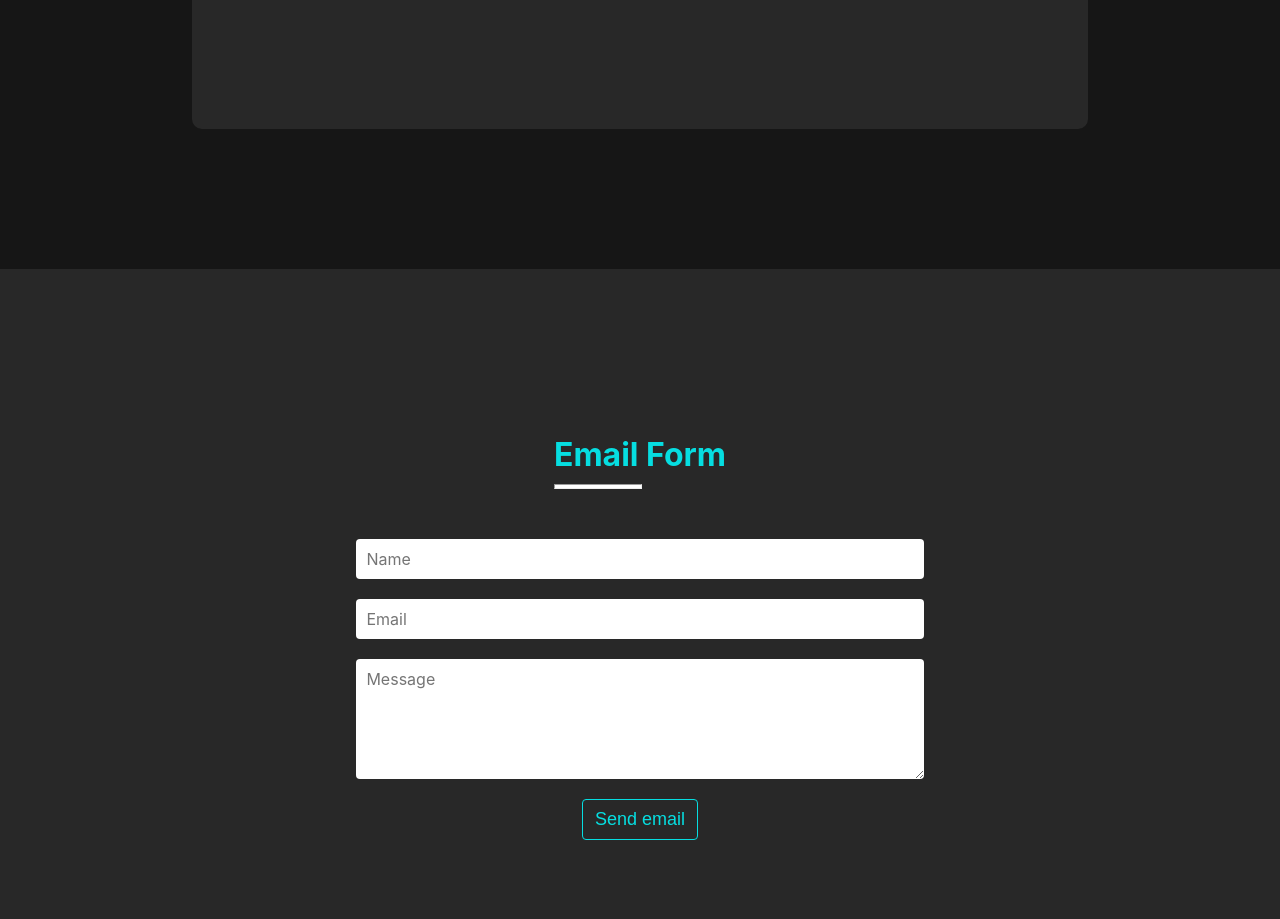
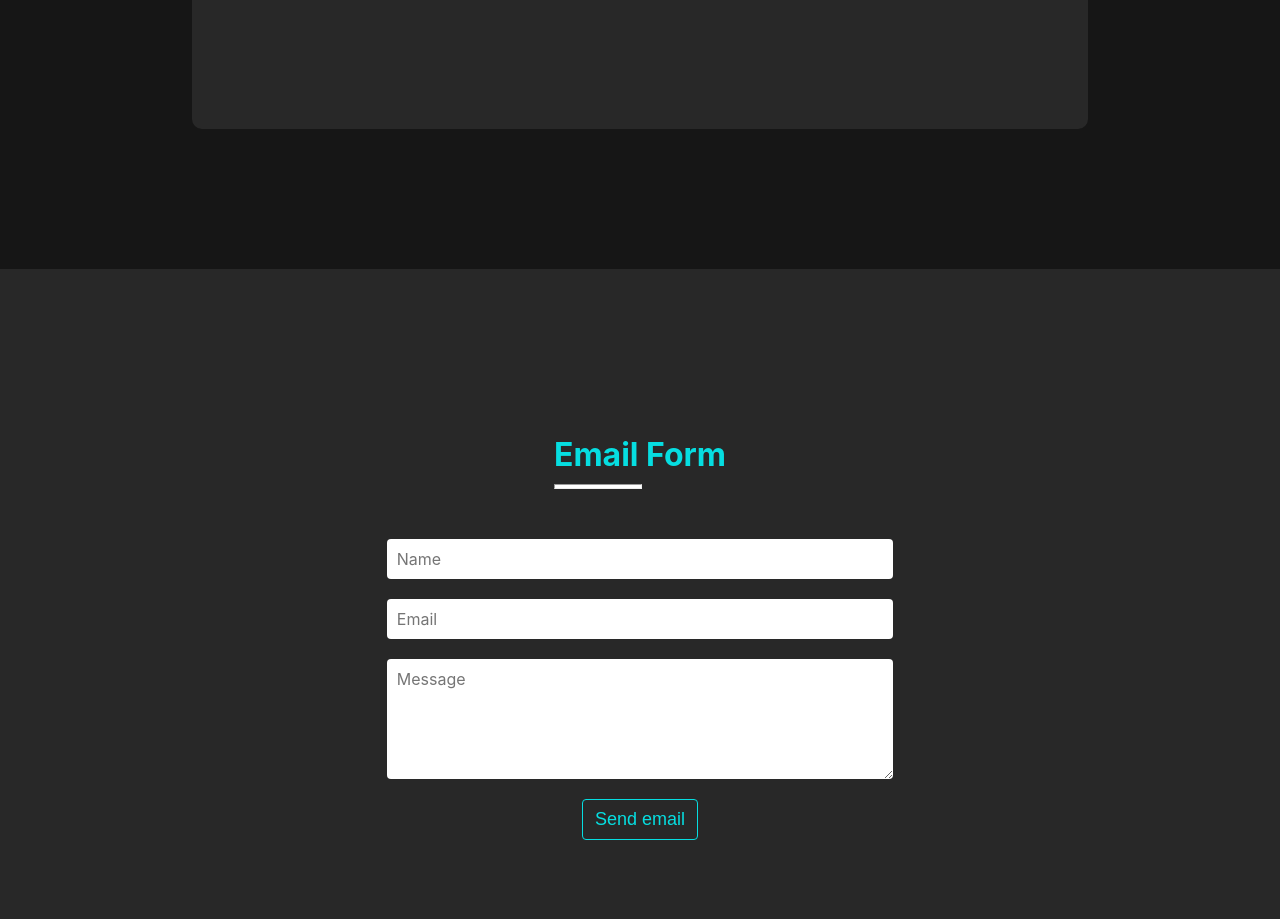
Before and after one commit to tainnaps/tainnaps.github.io, a React (Create React App) app: page /contact in a window 1280 px wide. Shown: the part 531-1450 px from the top of the page. Built offline with nearby package versions, Linux system fonts and the light colour scheme.

Commit message:
style: decrease contact form width

```diff
--- a/src/components/ContactForm/index.css
+++ b/src/components/ContactForm/index.css
@@ -1,5 +1,5 @@
 #contact-form {
-  width: 45%;
+  width: 40%;
   display: flex;
   flex-direction: column;
   justify-content: center;
```
